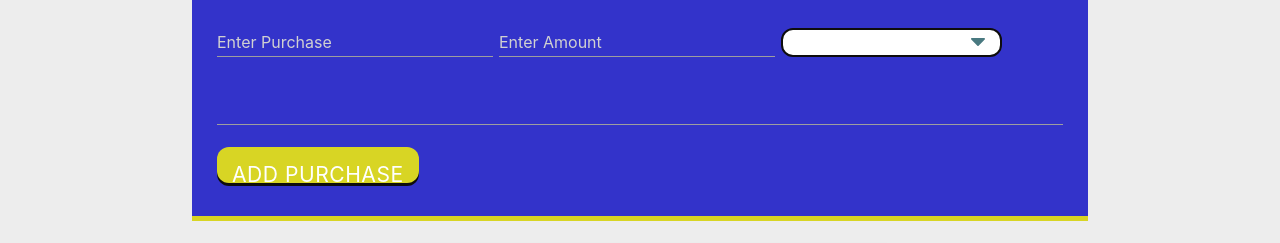
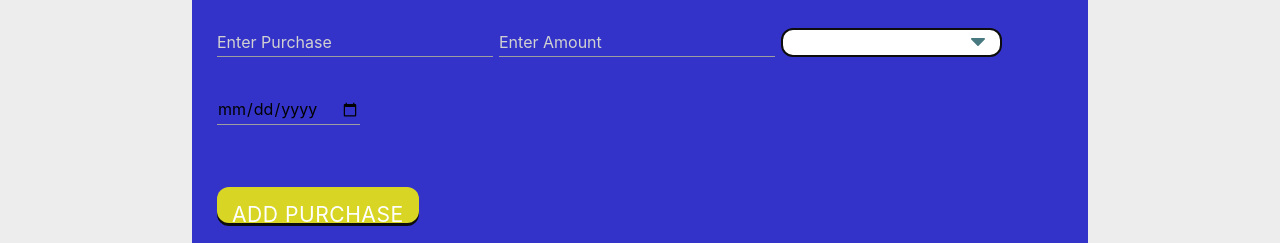
Before and after one commit to Jaswal1p/Recepie-Budget, a plain HTML site: page index.html in a window 1280 px wide. Shown: the part 114-357 px from the top of the page. Drawn offline with nearby package versions, Linux system fonts and the light colour scheme.

Commit message:
Added datepicker form

```diff
--- a/index.html
+++ b/index.html
@@ -5,8 +5,8 @@
     <meta http-equiv="X-UA-Compatible" content="IE=edge">
     <meta name="viewport" content="width=device-width, initial-scale=1.0">
     <link href="https://fonts.googleapis.com/css?family=IBM+Plex+Sans:400,400i,700&display=swap" rel="stylesheet">
+    <link type="text/css" rel="stylesheet" href="css/materialize.min.css" media="screen,projection" />
     <link rel="stylesheet" href="https://cdnjs.cloudflare.com/ajax/libs/font-awesome/5.11.2/css/all.min.css">
-    <link type="text/css" rel="stylesheet" href="css/materialize.min.css" media="screen,projection" />
     <link rel="stylesheet" href="./assets/css/style.css" />
     <link rel="icon" type="image/x-icon" href="./assets/images/favicon1.ico">
     <title>Easy Budgeting</title>
@@ -39,9 +39,11 @@
             </form>
         </div>
 
-        <div class="form-group">
-            <input type="text" class="datepicker">
-            <select class="datepicker"></select>
+        <div class="row">
+            <form class="col s12">
+                <div class="row">
+                    <input type="date" class="datepicker">
+                </div>
         </div>
                 <div class="form-group">
                     <button class="btn" id="save-purchase" type="submit">Add purchase</button>
```
